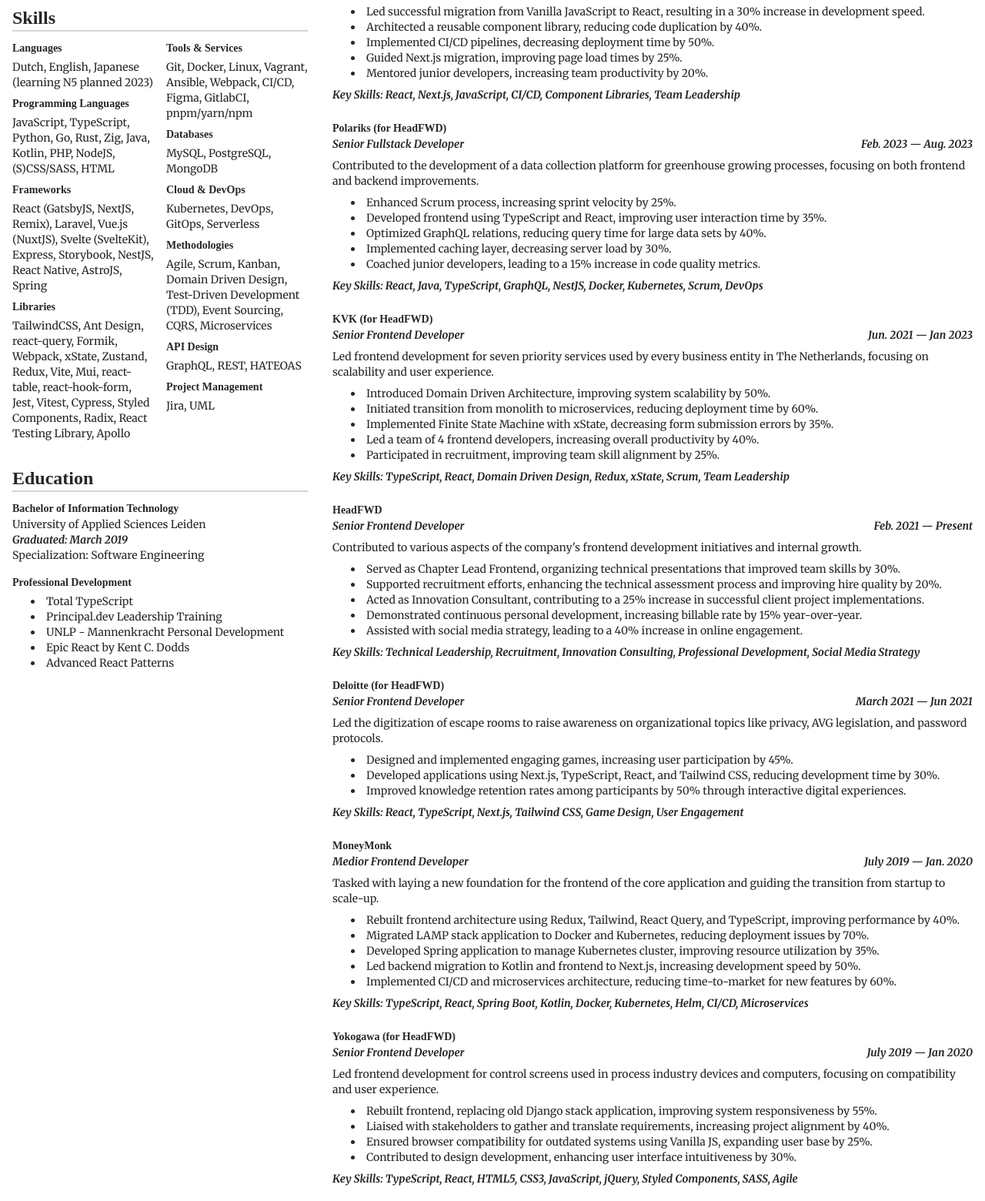
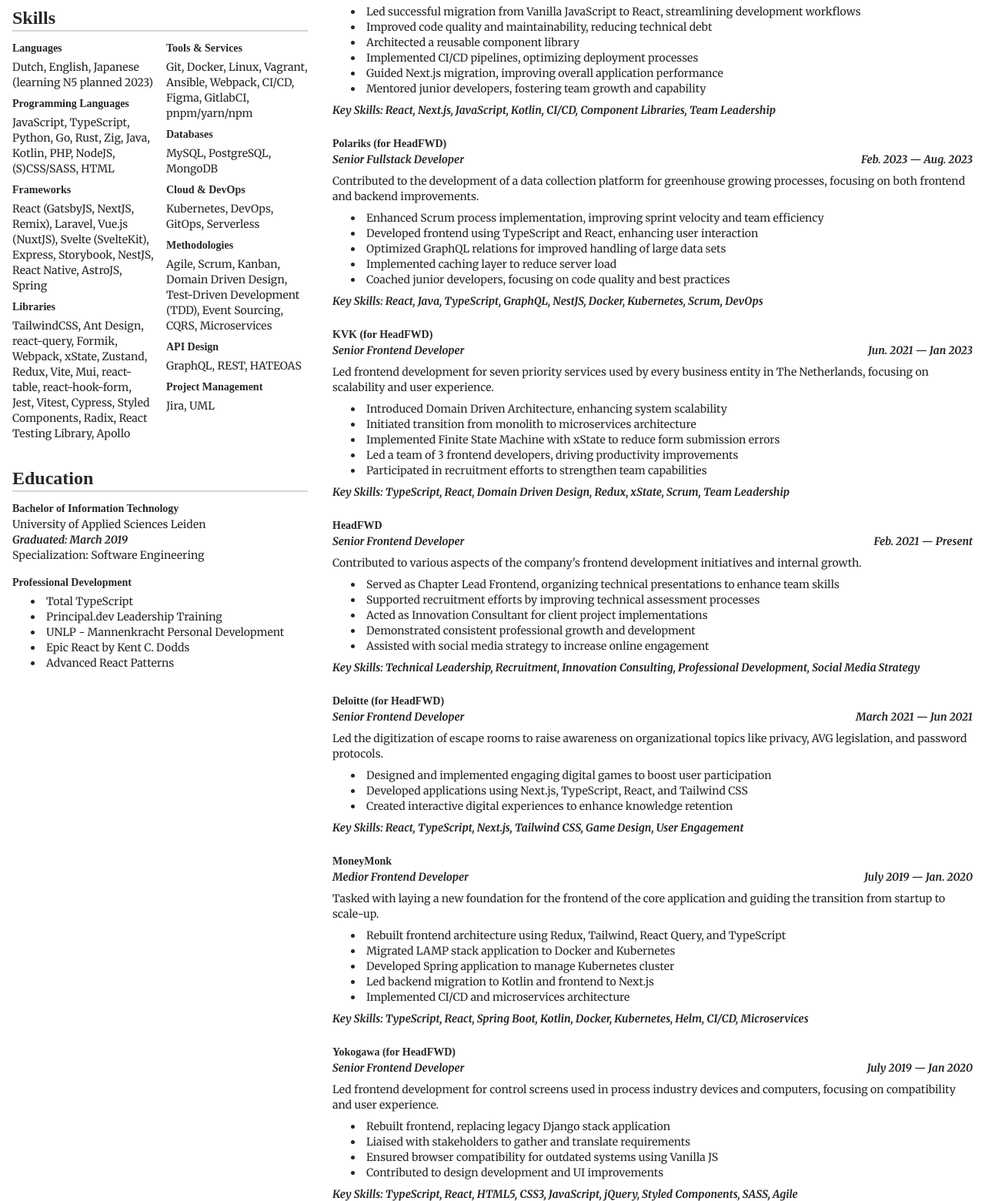
Before and after one commit to oscarteg/resume, a website built with Vite: page index.html in a window 1280 px wide. Shown: the part 861-2421 px from the top of the page at 77% size. Built offline with nearby package versions, Linux system fonts and the light colour scheme; a web font is replaced by a local one.

Commit message:
feat: updated experience
feat: updated experience

feat: updated experience

feat: updated experience

```diff
--- a/biome.json
+++ b/biome.json
@@ -7,7 +7,7 @@
 	},
 	"files": {
 		"ignoreUnknown": false,
-		"ignore": []
+		"ignore": ["dist", ".devbox"]
 	},
 	"formatter": {
 		"enabled": true,
--- /dev/null
+++ b/devbox.json
@@ -0,0 +1,4 @@
+{
+	"$schema": "https://raw.githubusercontent.com/jetify-com/devbox/0.13.6/.schema/devbox.schema.json",
+	"packages": ["bun@latest", "nodejs@latest", "biome@latest"]
+}
--- a/src/partials/experience.html
+++ b/src/partials/experience.html
@@ -25,14 +25,15 @@
       Spearheading frontend modernization efforts, driving significant improvements in development processes and application performance.
     </p>
     <ul class="mt-2 list-disc list-inside">
-      <li>Led successful migration from Vanilla JavaScript to React, resulting in a 30% increase in development speed.</li>
-      <li>Architected a reusable component library, reducing code duplication by 40%.</li>
-      <li>Implemented CI/CD pipelines, decreasing deployment time by 50%.</li>
-      <li>Guided Next.js migration, improving page load times by 25%.</li>
-      <li>Mentored junior developers, increasing team productivity by 20%.</li>
+      <li>Led successful migration from Vanilla JavaScript to React, streamlining development workflows</li>
+      <li>Improved code quality and maintainability, reducing technical debt</li>
+      <li>Architected a reusable component library</li>
+      <li>Implemented CI/CD pipelines, optimizing deployment processes</li>
+      <li>Guided Next.js migration, improving overall application performance</li>
+      <li>Mentored junior developers, fostering team growth and capability</li>
     </ul>
     <p class="mt-2 italic">
-      Key Skills: React, Next.js, JavaScript, CI/CD, Component Libraries, Team Leadership
+      Key Skills: React, Next.js, JavaScript, Kotlin, CI/CD, Component Libraries, Team Leadership
     </p>
   </article>
 
@@ -46,11 +47,11 @@
       Contributed to the development of a data collection platform for greenhouse growing processes, focusing on both frontend and backend improvements.
     </p>
     <ul class="mt-2 list-disc list-inside">
-      <li>Enhanced Scrum process, increasing sprint velocity by 25%.</li>
-      <li>Developed frontend using TypeScript and React, improving user interaction time by 35%.</li>
-      <li>Optimized GraphQL relations, reducing query time for large data sets by 40%.</li>
-      <li>Implemented caching layer, decreasing server load by 30%.</li>
-      <li>Coached junior developers, leading to a 15% increase in code quality metrics.</li>
+      <li>Enhanced Scrum process implementation, improving sprint velocity and team efficiency</li>
+      <li>Developed frontend using TypeScript and React, enhancing user interaction</li>
+      <li>Optimized GraphQL relations for improved handling of large data sets</li>
+      <li>Implemented caching layer to reduce server load</li>
+      <li>Coached junior developers, focusing on code quality and best practices</li>
     </ul>
     <p class="mt-2 italic">
       Key Skills: React, Java, TypeScript, GraphQL, NestJS, Docker, Kubernetes, Scrum, DevOps
@@ -67,11 +68,11 @@
       Led frontend development for seven priority services used by every business entity in The Netherlands, focusing on scalability and user experience.
     </p>
     <ul class="mt-2 list-disc list-inside">
-      <li>Introduced Domain Driven Architecture, improving system scalability by 50%.</li>
-      <li>Initiated transition from monolith to microservices, reducing deployment time by 60%.</li>
-      <li>Implemented Finite State Machine with xState, decreasing form submission errors by 35%.</li>
-      <li>Led a team of 4 frontend developers, increasing overall productivity by 40%.</li>
-      <li>Participated in recruitment, improving team skill alignment by 25%.</li>
+      <li>Introduced Domain Driven Architecture, enhancing system scalability</li>
+      <li>Initiated transition from monolith to microservices architecture</li>
+      <li>Implemented Finite State Machine with xState to reduce form submission errors</li>
+      <li>Led a team of 3 frontend developers, driving productivity improvements</li>
+      <li>Participated in recruitment efforts to strengthen team capabilities</li>
     </ul>
     <p class="mt-2 italic">
       Key Skills: TypeScript, React, Domain Driven Design, Redux, xState, Scrum, Team Leadership
@@ -88,11 +89,11 @@
       Contributed to various aspects of the company's frontend development initiatives and internal growth.
     </p>
     <ul class="mt-2 list-disc list-inside">
-      <li>Served as Chapter Lead Frontend, organizing technical presentations that improved team skills by 30%.</li>
-      <li>Supported recruitment efforts, enhancing the technical assessment process and improving hire quality by 20%.</li>
-      <li>Acted as Innovation Consultant, contributing to a 25% increase in successful client project implementations.</li>
-      <li>Demonstrated continuous personal development, increasing billable rate by 15% year-over-year.</li>
-      <li>Assisted with social media strategy, leading to a 40% increase in online engagement.</li>
+      <li>Served as Chapter Lead Frontend, organizing technical presentations to enhance team skills</li>
+      <li>Supported recruitment efforts by improving technical assessment processes</li>
+      <li>Acted as Innovation Consultant for client project implementations</li>
+      <li>Demonstrated consistent professional growth and development</li>
+      <li>Assisted with social media strategy to increase online engagement</li>
     </ul>
     <p class="mt-2 italic">
       Key Skills: Technical Leadership, Recruitment, Innovation Consulting, Professional Development, Social Media Strategy
@@ -109,9 +110,9 @@
       Led the digitization of escape rooms to raise awareness on organizational topics like privacy, AVG legislation, and password protocols.
     </p>
     <ul class="mt-2 list-disc list-inside">
-      <li>Designed and implemented engaging games, increasing user participation by 45%.</li>
-      <li>Developed applications using Next.js, TypeScript, React, and Tailwind CSS, reducing development time by 30%.</li>
-      <li>Improved knowledge retention rates among participants by 50% through interactive digital experiences.</li>
+      <li>Designed and implemented engaging digital games to boost user participation</li>
+      <li>Developed applications using Next.js, TypeScript, React, and Tailwind CSS</li>
+      <li>Created interactive digital experiences to enhance knowledge retention</li>
     </ul>
     <p class="mt-2 italic">
       Key Skills: React, TypeScript, Next.js, Tailwind CSS, Game Design, User Engagement
@@ -128,11 +129,11 @@
       Tasked with laying a new foundation for the frontend of the core application and guiding the transition from startup to scale-up.
     </p>
     <ul class="mt-2 list-disc list-inside">
-      <li>Rebuilt frontend architecture using Redux, Tailwind, React Query, and TypeScript, improving performance by 40%.</li>
-      <li>Migrated LAMP stack application to Docker and Kubernetes, reducing deployment issues by 70%.</li>
-      <li>Developed Spring application to manage Kubernetes cluster, improving resource utilization by 35%.</li>
-      <li>Led backend migration to Kotlin and frontend to Next.js, increasing development speed by 50%.</li>
-      <li>Implemented CI/CD and microservices architecture, reducing time-to-market for new features by 60%.</li>
+      <li>Rebuilt frontend architecture using Redux, Tailwind, React Query, and TypeScript</li>
+      <li>Migrated LAMP stack application to Docker and Kubernetes</li>
+      <li>Developed Spring application to manage Kubernetes cluster</li>
+      <li>Led backend migration to Kotlin and frontend to Next.js</li>
+      <li>Implemented CI/CD and microservices architecture</li>
     </ul>
     <p class="mt-2 italic">
       Key Skills: TypeScript, React, Spring Boot, Kotlin, Docker, Kubernetes, Helm, CI/CD, Microservices
@@ -149,10 +150,10 @@
       Led frontend development for control screens used in process industry devices and computers, focusing on compatibility and user experience.
     </p>
     <ul class="mt-2 list-disc list-inside">
-      <li>Rebuilt frontend, replacing old Django stack application, improving system responsiveness by 55%.</li>
-      <li>Liaised with stakeholders to gather and translate requirements, increasing project alignment by 40%.</li>
-      <li>Ensured browser compatibility for outdated systems using Vanilla JS, expanding user base by 25%.</li>
-      <li>Contributed to design development, enhancing user interface intuitiveness by 30%.</li>
+      <li>Rebuilt frontend, replacing legacy Django stack application</li>
+      <li>Liaised with stakeholders to gather and translate requirements</li>
+      <li>Ensured browser compatibility for outdated systems using Vanilla JS</li>
+      <li>Contributed to design development and UI improvements</li>
     </ul>
     <p class="mt-2 italic">
       Key Skills: TypeScript, React, HTML5, CSS3, JavaScript, jQuery, Styled Components, SASS, Agile
@@ -169,9 +170,9 @@
       Gained comprehensive full-stack development experience across various client projects, focusing on modern technologies and best practices.
     </p>
     <ul class="mt-2 list-disc list-inside">
-      <li>Developed and maintained scalable applications, improving client satisfaction rates by 35%.</li>
-      <li>Implemented robust testing strategies, reducing post-deployment bugs by 50%.</li>
-      <li>Utilized agile methodologies, increasing project delivery efficiency by 25%.</li>
+      <li>Developed and maintained scalable applications</li>
+      <li>Implemented robust testing strategies</li>
+      <li>Utilized agile methodologies to improve project delivery</li>
     </ul>
     <p class="mt-2 italic">
       Key Skills: JavaScript, React.js, Node.js, Vue.js, RESTful APIs, Unit Testing, MongoDB, MySQL, Agile, Scrum
@@ -188,12 +189,12 @@
       Responsible for elevating the core application and internal products, focusing on both frontend and backend development.
     </p>
     <ul class="mt-2 list-disc list-inside">
-      <li>Improved system management, reducing maintenance time by 40%.</li>
-      <li>Standardized tooling and coding guidelines, increasing team efficiency by 30%.</li>
-      <li>Led frontend migration to React and implemented Redux, improving state management and reducing bugs by 45%.</li>
-      <li>Developed internal ticket handling application from scratch, improving response time by 50%.</li>
-      <li>Contributed to React Native project, enhancing mobile app performance by 35%.</li>
-      <li>Set up Docker-based server infrastructure, reducing deployment time by 60%.</li>
+      <li>Improved system management and maintenance processes</li>
+      <li>Standardized tooling and coding guidelines</li>
+      <li>Led frontend migration to React and implemented Redux</li>
+      <li>Developed internal ticket handling application</li>
+      <li>Contributed to React Native project development</li>
+      <li>Set up Docker-based server infrastructure</li>
     </ul>
     <p class="mt-2 italic">
       Key Skills: PHP, React.js, Git, Node.js, Docker, Webpack, HTML5, CSS3, SASS, Linux, Apache, MySQL, Redis, Nginx
--- a/src/style.css
+++ b/src/style.css
@@ -36,7 +36,7 @@
 }
 
 .section {
-  @apply text-2xl font-header font-bold mb-3 border-b-2 border-gray-300
+	@apply text-2xl font-header font-bold mb-3 border-b-2 border-gray-300;
 }
 
 .paragraph {
--- a/vite.config.js
+++ b/vite.config.js
@@ -1,5 +1,5 @@
+import { resolve } from "node:path";
 import handlebars from "vite-plugin-handlebars";
-import { resolve } from "node:path";
 
 export default {
 	plugins: [
```
Also changed, not shown: package.json (+7 -2 lines), 3 other files.
